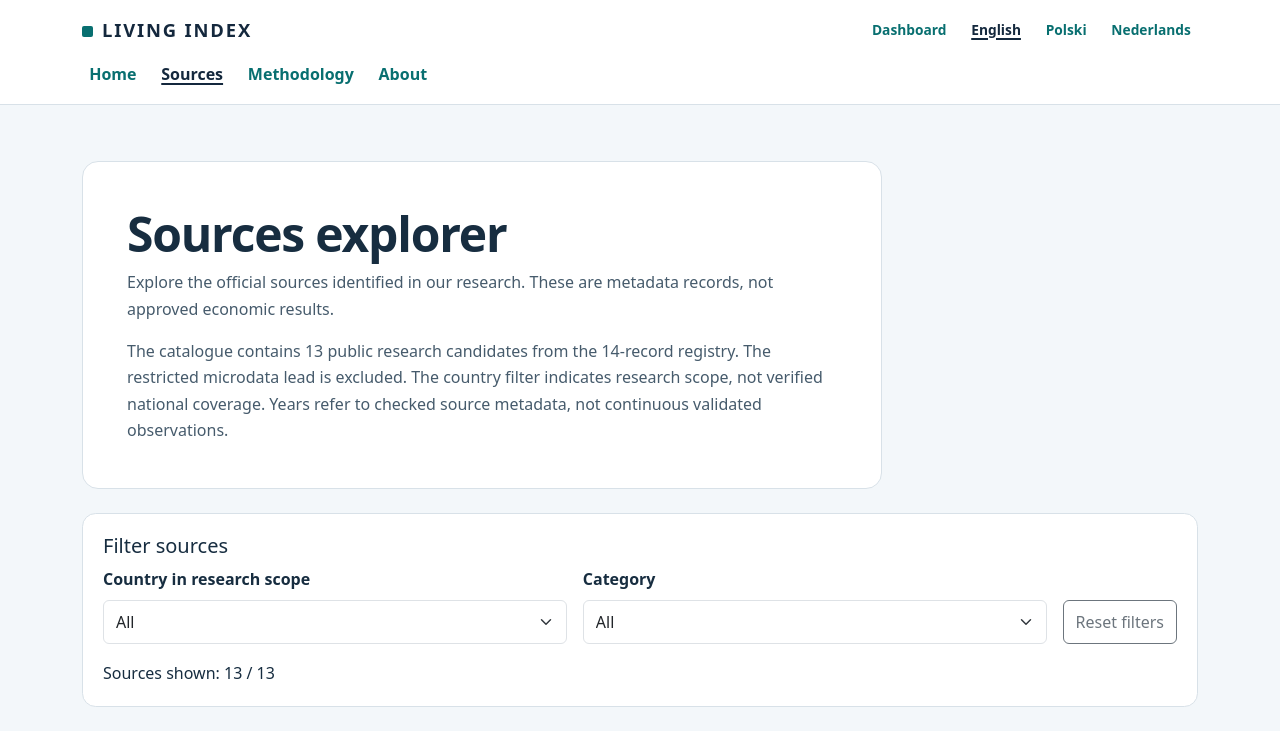
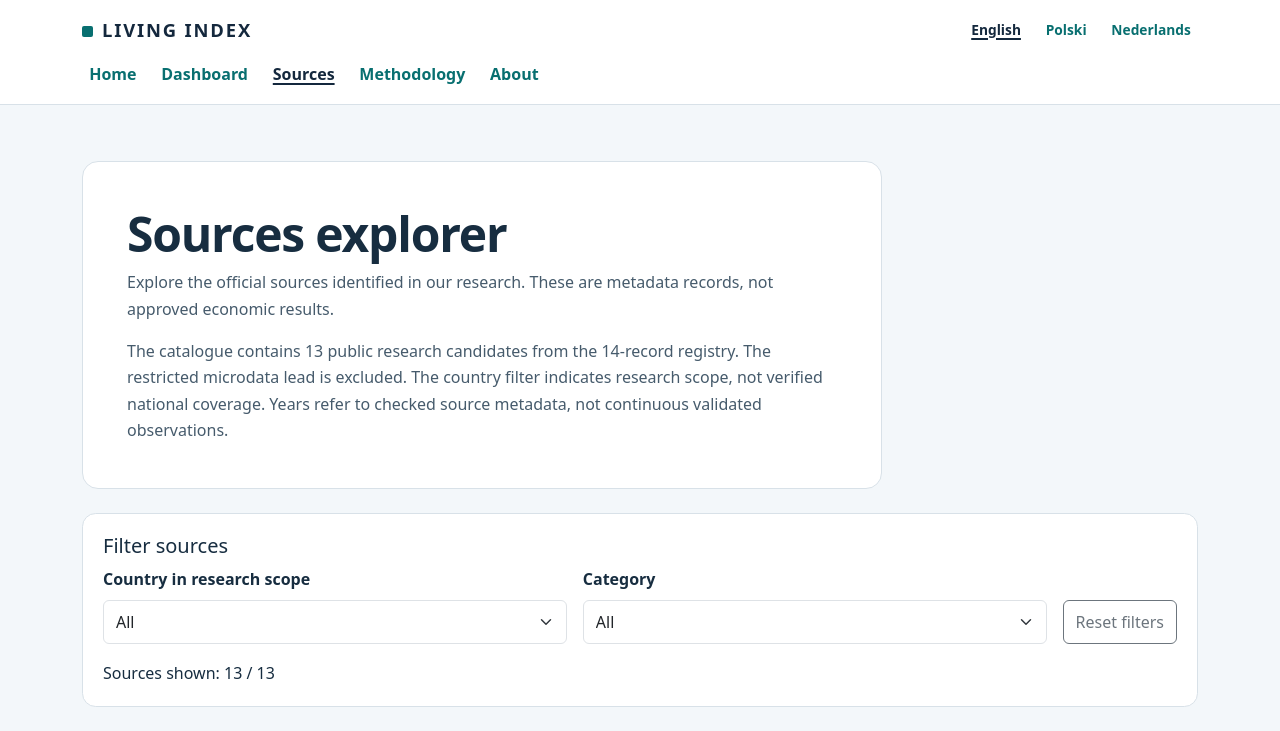
Before and after one commit to martynio/LivingIndex, a plain HTML site: page web/sources.html in a window 1280 px wide. Shown: the top 731 px of the page. Drawn offline with Linux system fonts and the light colour scheme.

Commit message:
fix(li-006a): keep dashboard entry in main navigation, not locale links

```diff
--- a/web/sources.html
+++ b/web/sources.html
@@ -14,10 +14,10 @@
   <header class="site-header">
 <div class="container py-2">
 <div class="d-flex flex-wrap align-items-center justify-content-between gap-2"><a class="wordmark" href="index.html">LIVING INDEX</a>
-<nav class="locale-nav" aria-label="Language"><a href="dashboard.html">Dashboard</a><a href="sources.html" lang="en" hreflang="en" aria-current="page">English</a><a href="pl/sources.html" lang="pl" hreflang="pl">Polski</a><a href="nl/sources.html" lang="nl" hreflang="nl">Nederlands</a>
+<nav class="locale-nav" aria-label="Language"><a href="sources.html" lang="en" hreflang="en" aria-current="page">English</a><a href="pl/sources.html" lang="pl" hreflang="pl">Polski</a><a href="nl/sources.html" lang="nl" hreflang="nl">Nederlands</a>
 </nav>
 </div>
-<nav class="site-nav" aria-label="Main navigation"><a href="index.html">Home</a><a href="sources.html" aria-current="page">Sources</a><a href="methodology.html">Methodology</a><a href="about.html">About</a>
+<nav class="site-nav" aria-label="Main navigation"><a href="index.html">Home</a><a href="dashboard.html">Dashboard</a><a href="sources.html" aria-current="page">Sources</a><a href="methodology.html">Methodology</a><a href="about.html">About</a>
 </nav>
 </div>
 </header>
```
